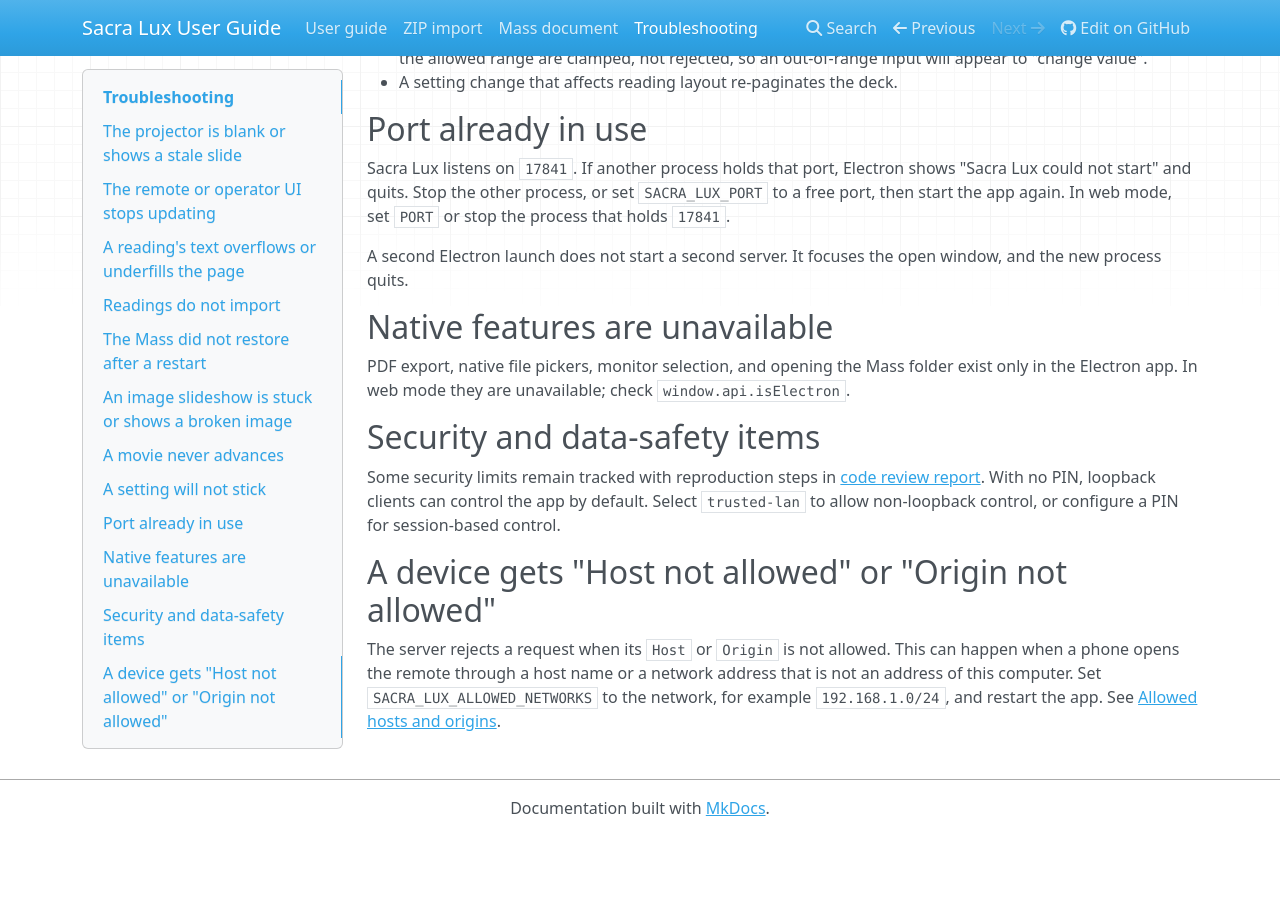
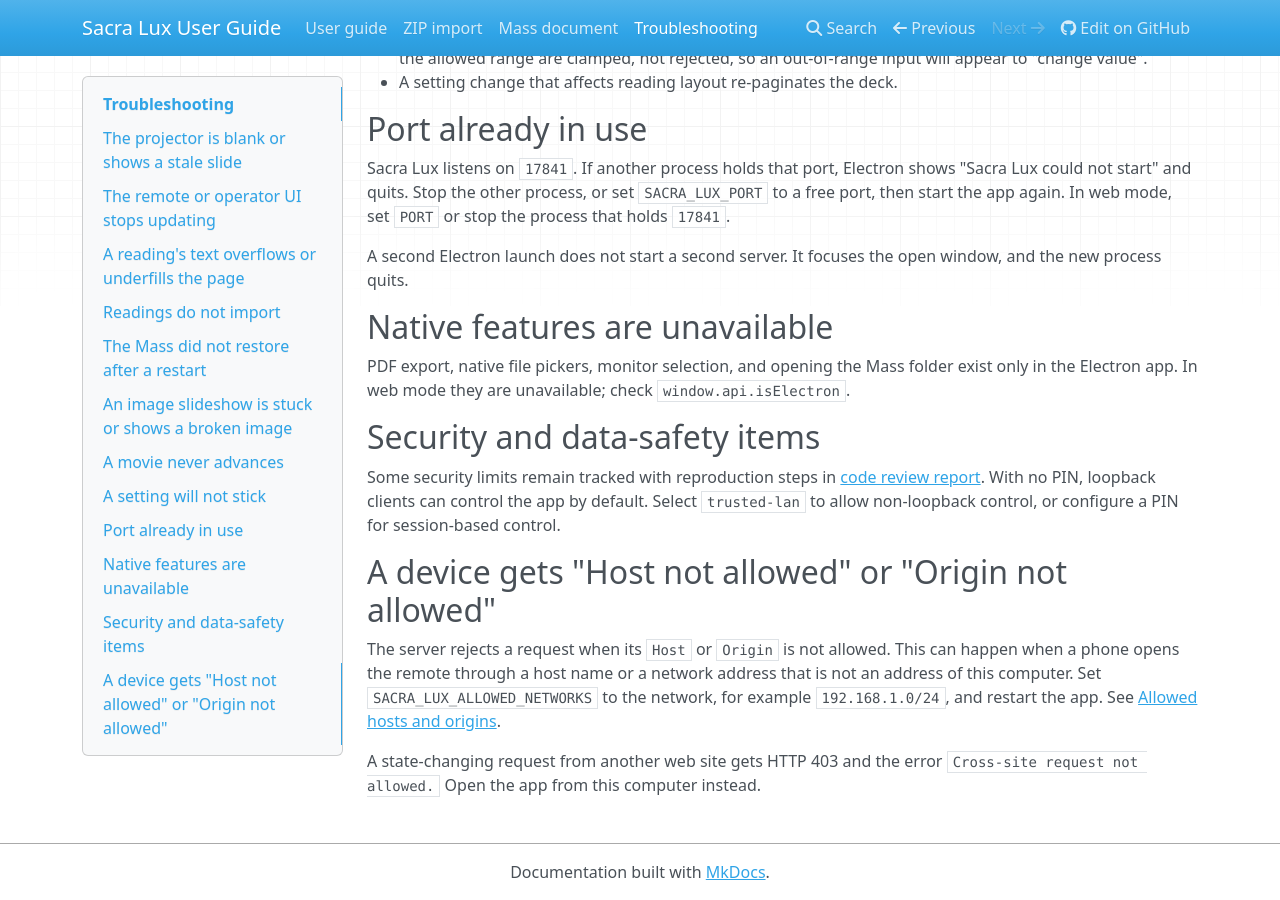
Before and after one commit to Saint-Therese-Of-Lisieux-Parish/sacra_lux, an MkDocs documentation site: the page built from docs/troubleshooting.md, in a window 1280 px wide and 900 px high, scrolled down 1476 px. Built offline with MkDocs 1.6.1, drawn with Linux system fonts in a browser that asks for light colours; nearby versions of some CDN libraries; before the commit the page ends 2312 px from its top, so only the background shows below that.

Commit message:
docs(readme): document the cross-site request rejection
Why: hostGuard.js rejects a state-changing request when Sec-Fetch-Site is cross-site. The response is HTTP 403 and the error is "Cross-site request not allowed." The README and troubleshooting page did not state that check.

What: Both pages now state the check and the error text.

Files:
- modified: README.md
- modified: docs/troubleshooting.md

Verified against: sacra-lux/src/hostGuard.js:104-118 (isCrossSite, middleware)

Refs #483

```diff
--- a/docs/troubleshooting.md
+++ b/docs/troubleshooting.md
@@ -104,3 +104,6 @@
 address that is not an address of this computer. Set
 `SACRA_LUX_ALLOWED_NETWORKS` to the network, for example `192.168.1.0/24`, and
 restart the app. See [Allowed hosts and origins](https://github.com/Saint-Therese-Of-Lisieux-Parish/sacra_lux/blob/master/README.md#allowed-hosts-and-origins).
+
+A state-changing request from another web site gets HTTP 403 and the error
+`Cross-site request not allowed.` Open the app from this computer instead.
```
Also changed, not shown: README.md (+2 -0 lines).
